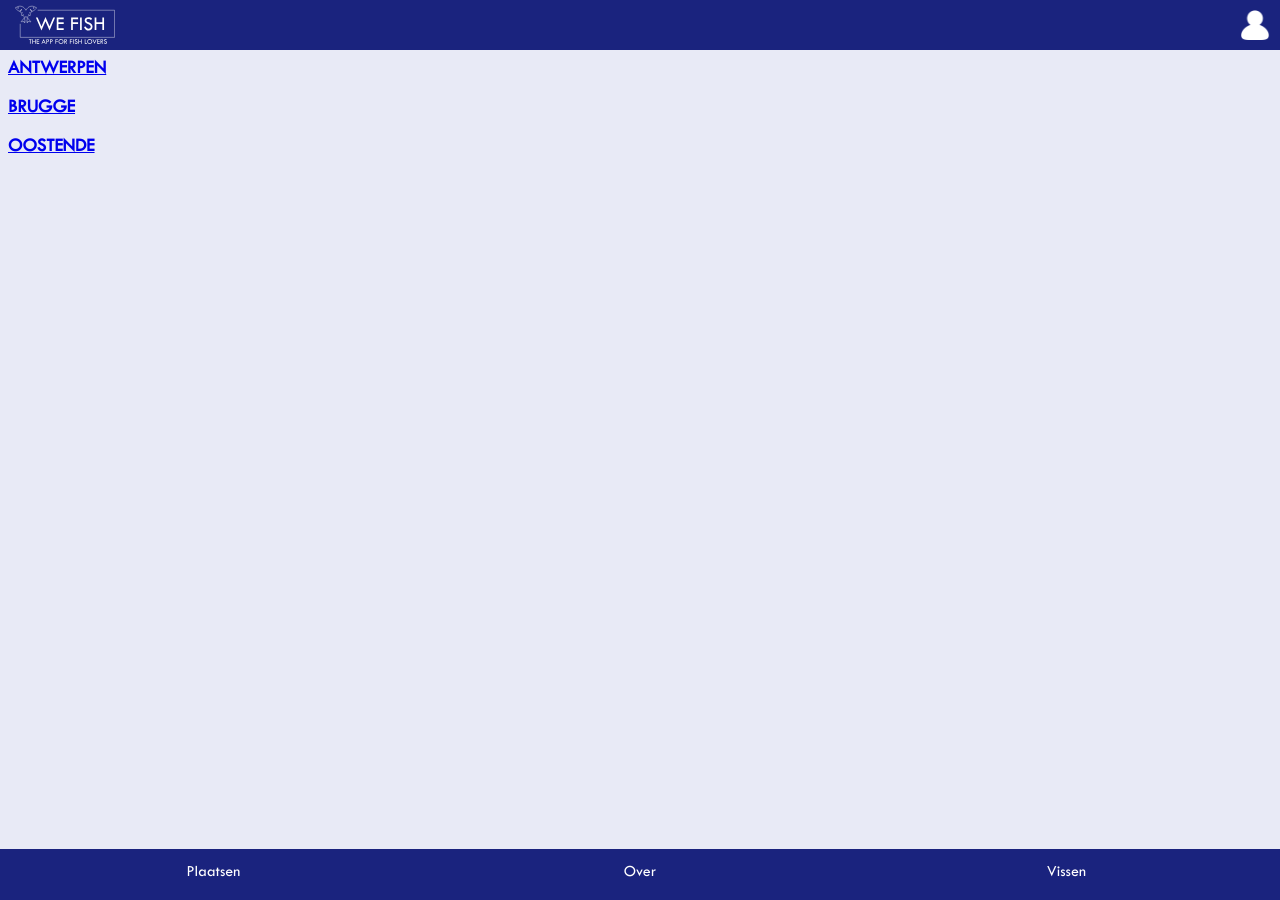
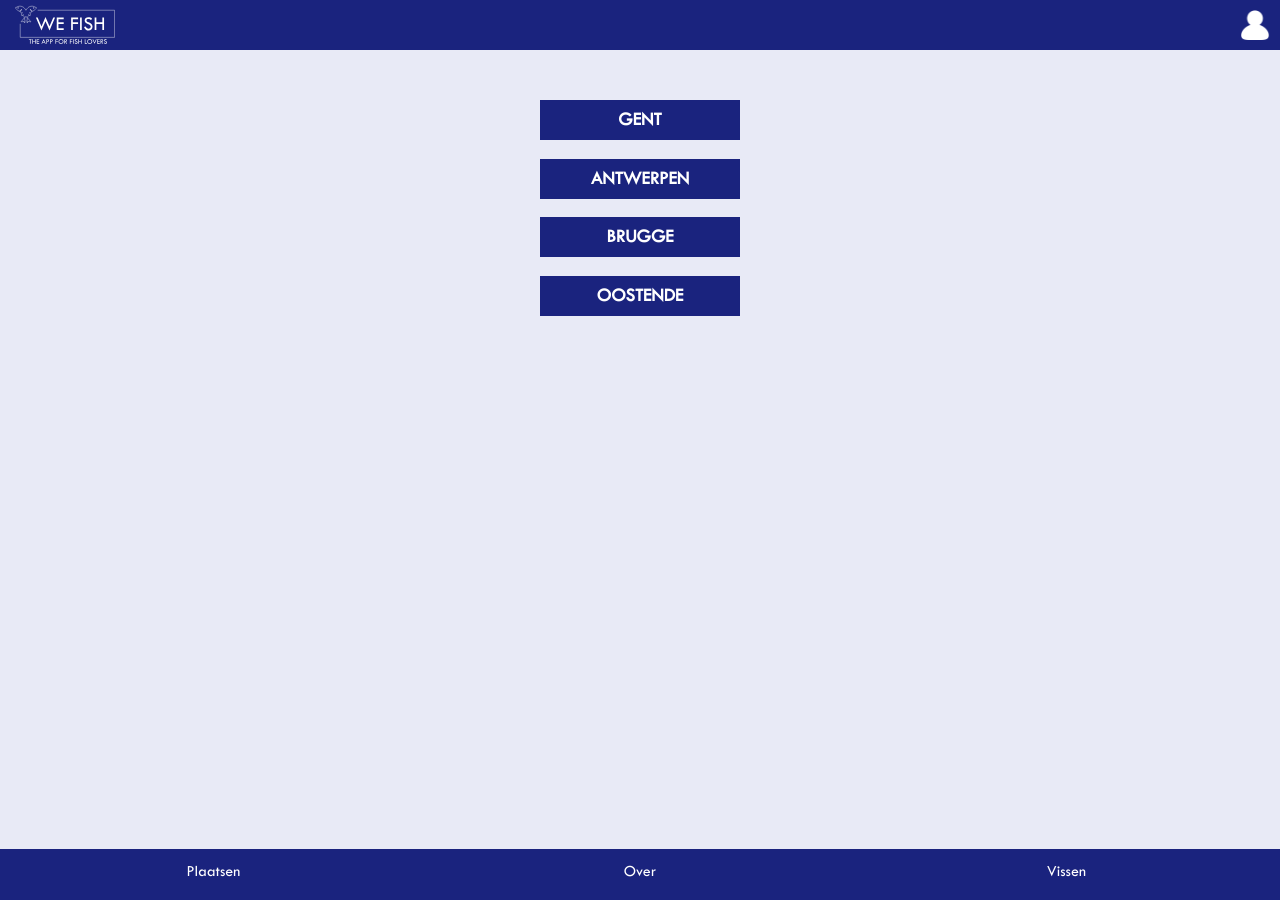
Before and after one commit to svennote/WeFish.github.io, a Jekyll site: the page built from steden.html, in a window 1280 px wide. Built offline with Jekyll 4.4.1, drawn with Linux system fonts in a browser that asks for light colours.

Commit message:
aangepast

```diff
--- a/css/login.scss
+++ b/css/login.scss
@@ -149,6 +149,54 @@
 
 }
 
+.stedenwrapper{
+	margin-top: 100px;
+	width: 200px;
+	margin-left: auto;
+	margin-right: auto;
+}
+
+.stedenlink{
+	text-decoration: none;
+	display: block;
+	width: 200px
+
+}
+
+.stedenNav{
+	background-color: $ahsd;
+	text-align: center;
+	margin: auto;
+	margin-top: 10px;
+	margin-bottom:10px;
+	width: 200px;
+	height: 40px;
+	display: block;
+}
+
+.stedenNav h3{
+	padding-top: 9px;
+	color: white;
+}
+
+.visWrapper{
+	overflow-y:scroll;
+	height: 280px;
+	margin-top: 75px;
+	margin-left: auto;
+	margin-right: auto;
+}
+
+.visIcoon{
+	width: 60px;
+}
+
+td h2{
+	margin-left: 20px;
+	color: $ahsd;
+}
+
+
 @media screen and (min-width: 400px) {
 
 
```
Also changed, not shown: images/fish.jpg (added).
